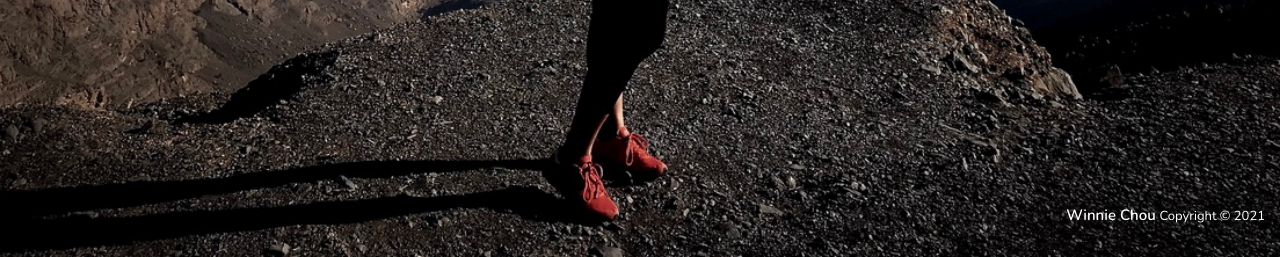
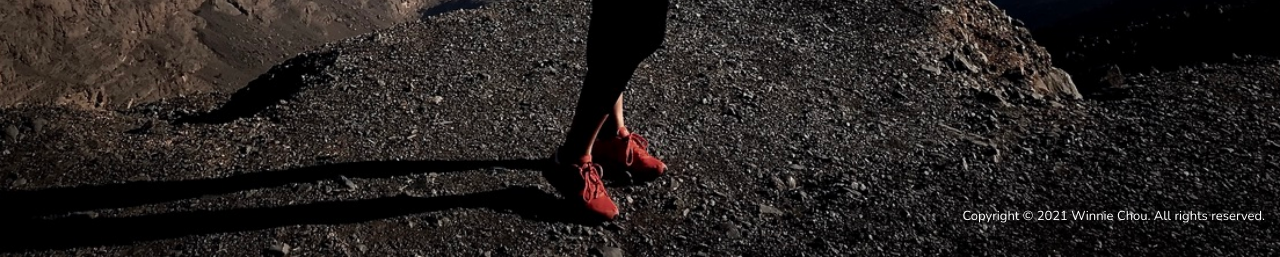
Before and after one commit to Win-C/personal-website, a plain HTML site: page index.html in a window 1280 px wide. Shown: the part 543-800 px from the top of the page. Drawn offline with nearby package versions, Linux system fonts and the light colour scheme.

Commit message:
fixed copyright footer

```diff
--- a/index.html
+++ b/index.html
@@ -95,8 +95,7 @@
     <!--------------------------------- .footer ------------------------------->
     <footer class="footer">
         <p>
-            <span><b>Winnie Chou</b> </span>
-            Copyright © 2021
+            Copyright © 2021 Winnie Chou. All rights reserved.
         </p>
     </footer>
     <!--------------------------------- end of footer ------------------------->
```
Also changed, not shown: assets/img/AF40F6F5-C214-4D08-B157-2249D781A54B_1_105_c.jpeg (renamed from assets/img/background3.jpeg).
